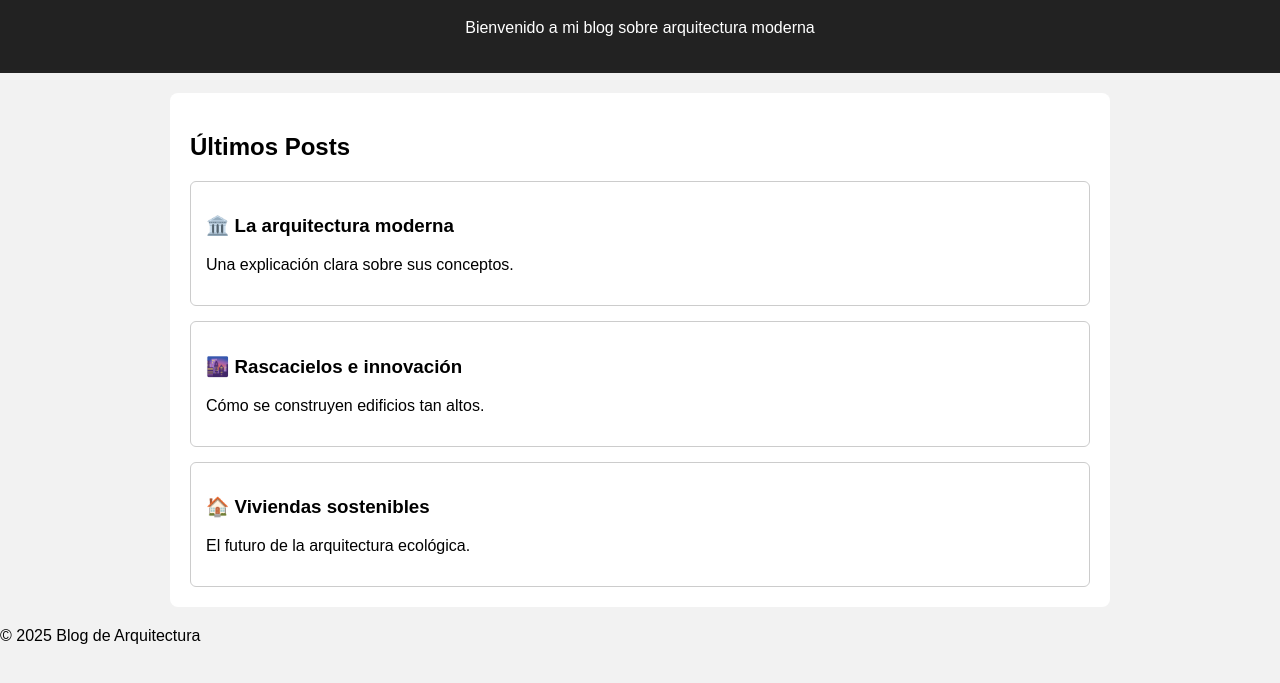
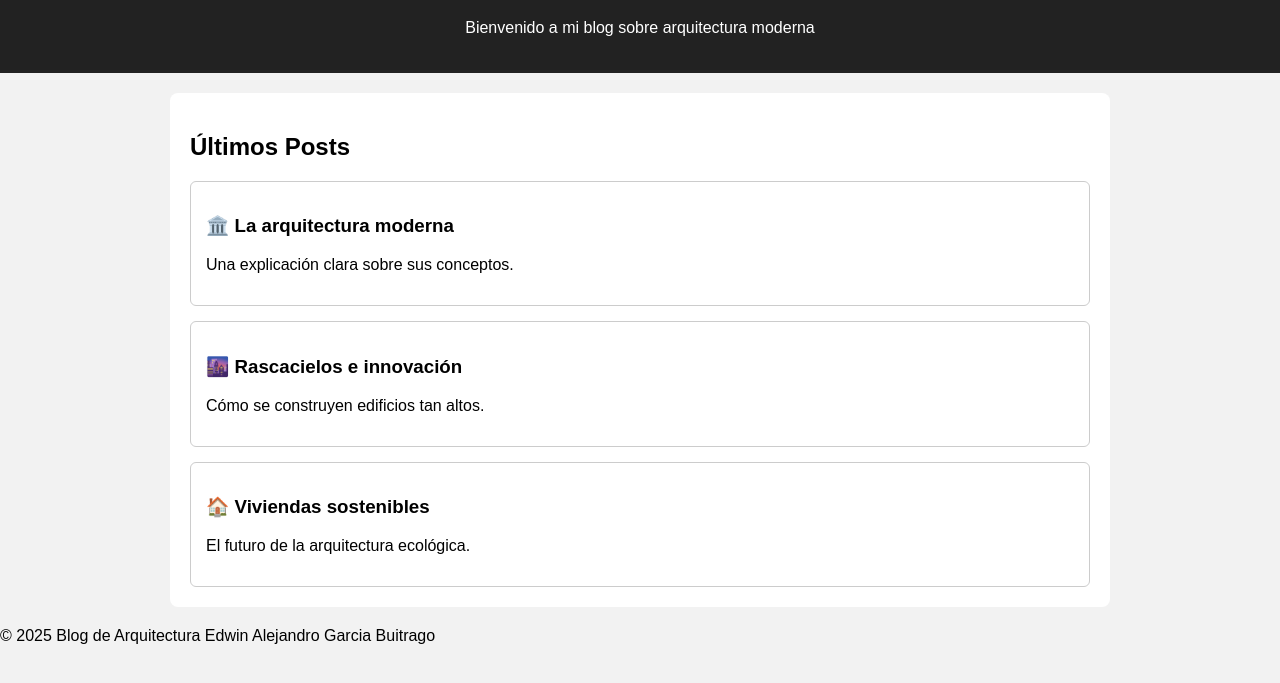
Before and after one commit to buitragoalejandro813-cmyk/blog-arquitectura, a plain HTML site: page index.html in a window 1280 px wide. Shown: the part 81-764 px from the top of the page. Drawn offline with Linux system fonts and the light colour scheme.

Commit message:
Update index.html

```diff
--- a/index.html
+++ b/index.html
@@ -37,8 +37,9 @@
     </main>
 
     <footer>
-        <p>© 2025 Blog de Arquitectura</p>
+        <p>© 2025 Blog de Arquitectura Edwin Alejandro Garcia Buitrago</p>
     </footer>
 
 </body>
+
 </html>
```
